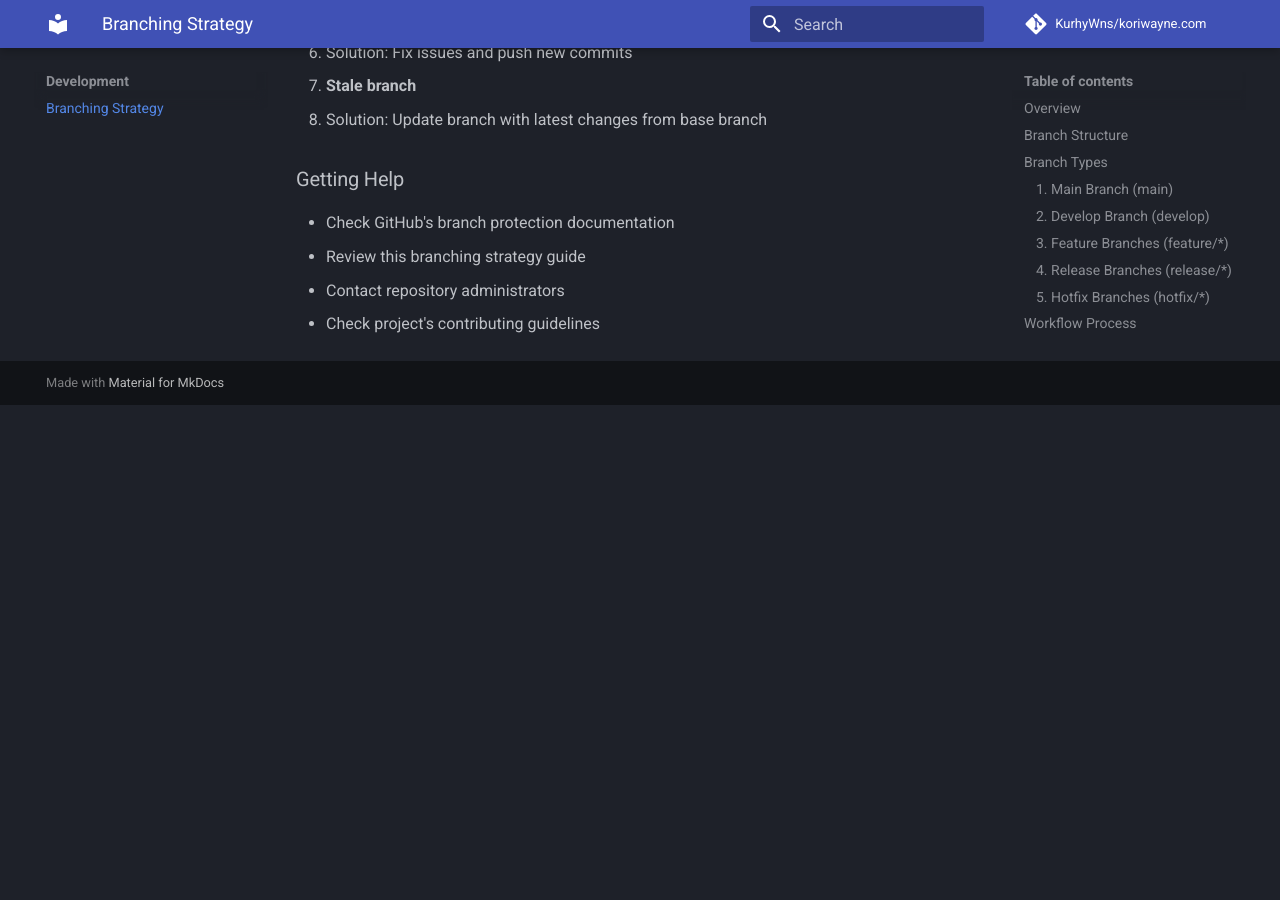
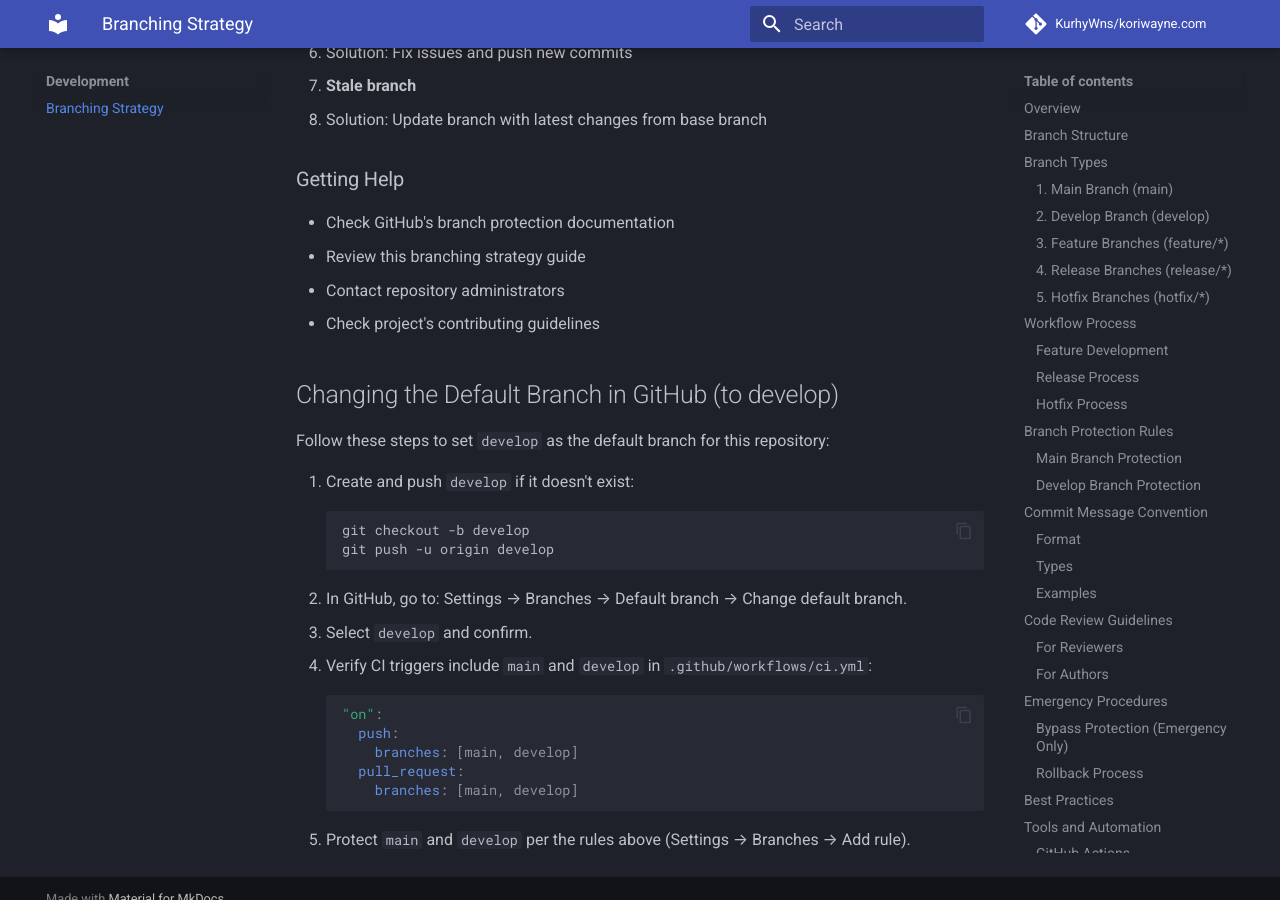
Before and after one commit to KurhyWns/koriwayne.com, an MkDocs documentation site: the page built from docs/branching-strategy/index.md, in a window 1280 px wide and 900 px high, scrolled down 7321 px. Built offline with MkDocs 1.6.1 and Material for MkDocs 9.7.7, drawn with Linux system fonts in a browser that asks for light colours; comment, search, counter and statistics services are not loaded; before the commit the page ends 7726 px from its top, so only the background shows below that.

Commit message:
github instructions

````diff
--- a/docs/branching-strategy/index.md
+++ b/docs/branching-strategy/index.md
@@ -267,3 +267,24 @@
 - Review this branching strategy guide
 - Contact repository administrators
 - Check project's contributing guidelines
+
+## Changing the Default Branch in GitHub (to develop)
+
+Follow these steps to set `develop` as the default branch for this repository:
+
+1. Create and push `develop` if it doesn't exist:
+   ```bash
+   git checkout -b develop
+   git push -u origin develop
+   ```
+2. In GitHub, go to: Settings → Branches → Default branch → Change default branch.
+3. Select `develop` and confirm.
+4. Verify CI triggers include `main` and `develop` in `.github/workflows/ci.yml`:
+   ```yaml
+   "on":
+     push:
+       branches: [main, develop]
+     pull_request:
+       branches: [main, develop]
+   ```
+5. Protect `main` and `develop` per the rules above (Settings → Branches → Add rule).
````
